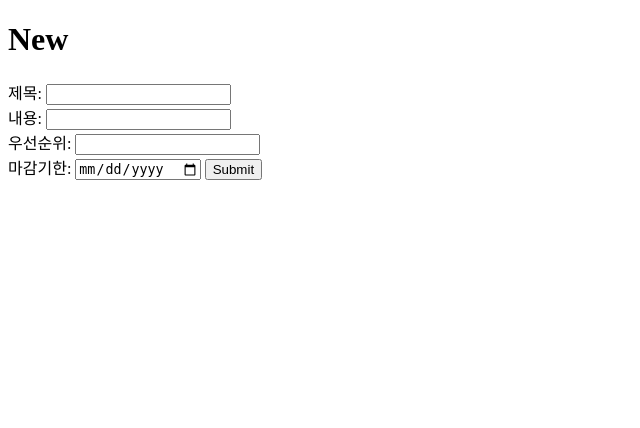
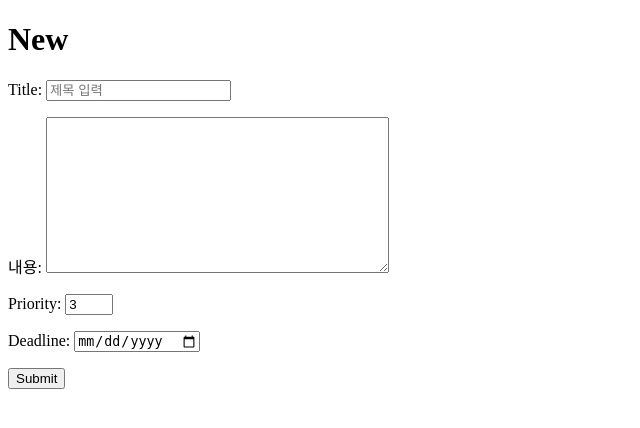
Before and after one commit to rabBit64/multicam_TIL, a Django app: page /todos/new/ in a window 1280 px wide. Shown: the top 428 px of the page, without its empty margins (0-640 px from the left). Run offline with Django 3.2, Linux system fonts and the light colour scheme.

Commit message:
feat: 0403 form 진행중

```diff
--- /dev/null
+++ b/django/crud2/todos/forms.py
@@ -0,0 +1,24 @@
+from django import forms
+
+class TodoForm(forms.Form):
+  title = forms.CharField(
+    widget=forms.TextInput(
+      attrs={'placeholder': '제목 입력'},
+    ),
+  )
+  content = forms.CharField(
+    label='내용',
+    widget=forms.Textarea(
+        attrs={'class': 'my-content'},
+    ),
+  )
+  priority = forms.IntegerField(
+    widget=forms.NumberInput(
+        attrs={'min': 1, 'max': 5, 'value': 3},
+    )
+  )
+  deadline = forms.DateField(
+    widget=forms.DateInput(
+        attrs={'type': 'date'},
+    ),
+)
--- a/django/crud2/todos/templates/new.html
+++ b/django/crud2/todos/templates/new.html
@@ -8,12 +8,11 @@
 </head>
 <body>
   <h1>New</h1>
-  <form action={% url 'todos:create' %} method="GET">
-    제목: <input type="text" name="title"><br>
-    내용: <input type="text" name="content"><br>
-    우선순위: <input type="number" name="priority"><br>
-    마감기한: <input type="date" name="deadline">
+  <form action={% url 'todos:create' %} method="POST">
+    {% csrf_token %}
+    {{ form.as_p }}
     <input type="submit">
   </form>
+  <a href="{% url 'todos:index' %}"[back]</a>
 </body>
 </html>
--- a/django/crud2/todos/views.py
+++ b/django/crud2/todos/views.py
@@ -1,5 +1,6 @@
 from django.shortcuts import render,redirect
 from .models import Todo
+from .forms import TodoForm
 
 def index(request):
      # 전체게시글 조회 (결과가 쿼리셋으로 옴)
@@ -20,14 +21,18 @@ def detail(request, todo_pk):
     return render(request,'detail.html', context)
 
 def new(request):
-    return render(request, 'new.html')
+    form = TodoForm()
+    context = {
+        'form':form,
+    }
+    return render(request, 'new.html',context)
 
 def create(request):
     print(request.GET.get('title'))
-    title = request.GET.get('title')
-    content = request.GET.get('content')
-    priority = request.GET.get('priority')
-    deadline = request.GET.get('deadline')
+    title = request.POST.get('title')
+    content = request.POST.get('content')
+    priority = request.POST.get('priority')
+    deadline = request.POST.get('deadline')
 
 
     # DB 저장
```
Also changed, not shown: django/0403_django_forms.md (added, +1 -0 lines).
